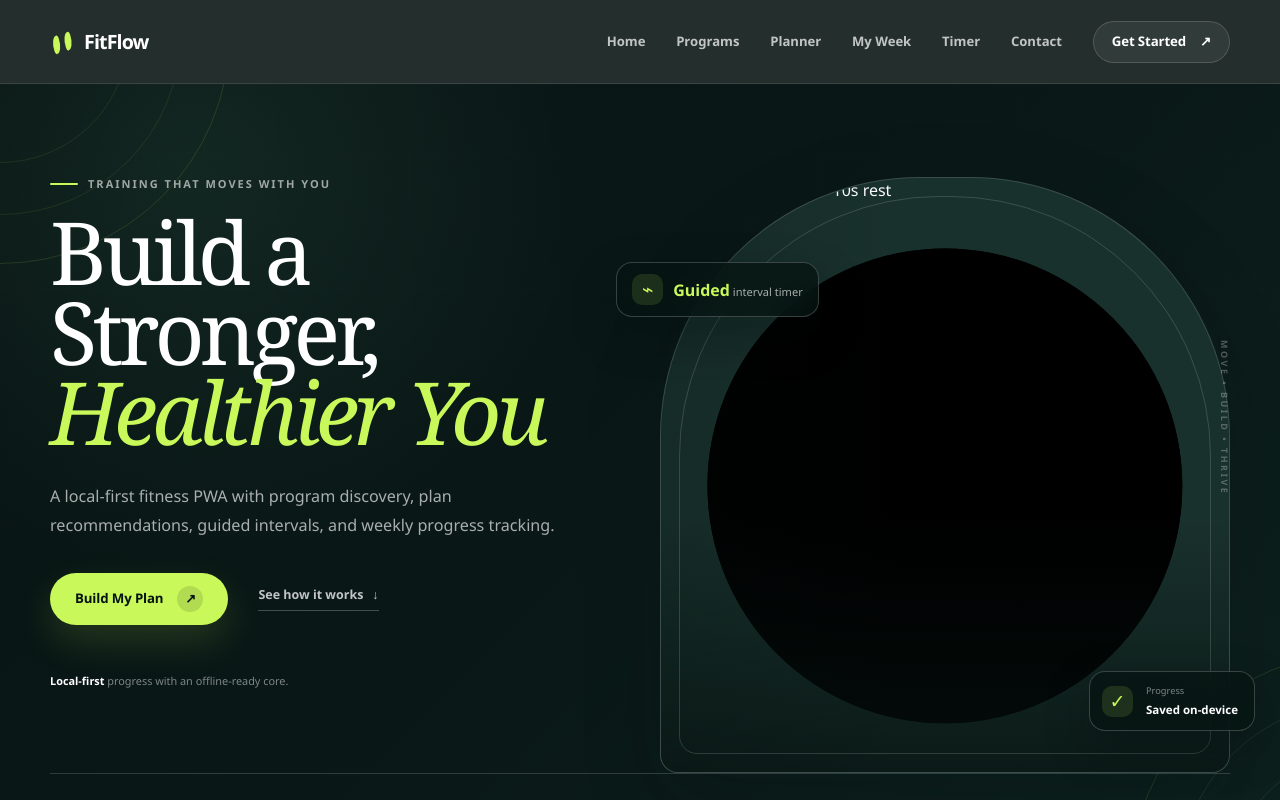
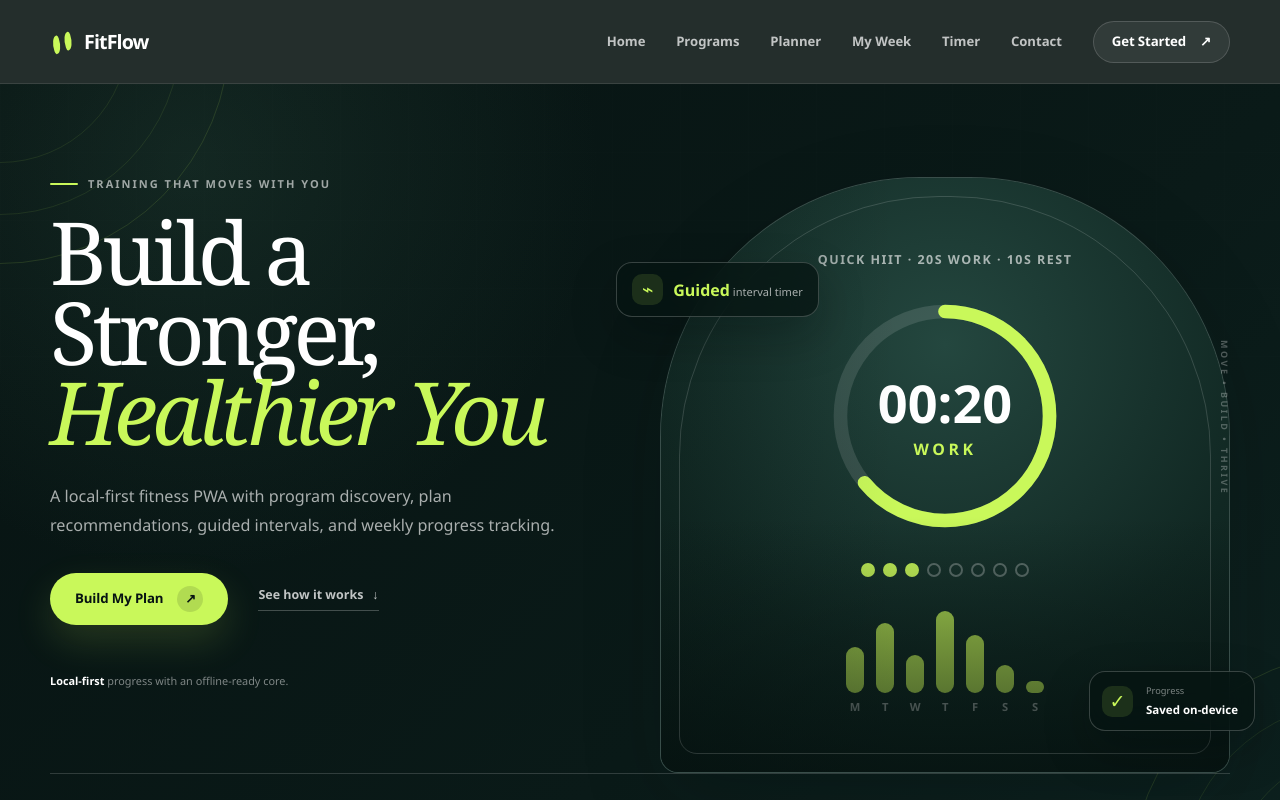
Before and after one commit to rahman-997/fitflow-gym, a Next.js app: page / in a window 1280 px wide. Shown: the top 800 px of the page. Built offline with nearby package versions, Linux system fonts and the light colour scheme.

Commit message:
Add hero-art styles and update program-image styles

```diff
--- a/app/globals.css
+++ b/app/globals.css
@@ -171,7 +171,19 @@ button:focus-visible, a:focus-visible { outline: 3px solid var(--lime); outline-
 .hero-visual { position: relative; align-self: end; min-height: 606px; }
 .hero-image-wrap { position: absolute; inset: 10px 0 0 26px; overflow: hidden; border: 1px solid rgba(255, 255, 255, 0.14); border-radius: 260px 260px 18px 18px; background: #19312c; box-shadow: var(--shadow); }
 .hero-image-wrap::before { position: absolute; z-index: 2; top: 18px; right: 18px; bottom: 18px; left: 18px; border: 1px solid rgba(255, 255, 255, 0.15); border-radius: inherit; content: ""; pointer-events: none; }
-.hero-image-wrap img { width: 100%; height: 100%; object-fit: cover; object-position: 60% center; filter: saturate(0.92) contrast(1.04); }
+.hero-art { position: absolute; inset: 0; display: flex; flex-direction: column; align-items: center; justify-content: center; gap: 22px; padding: 56px 40px 40px; background: radial-gradient(circle at 50% 28%, #24473f, #112823 62%, #0a1b18); color: var(--white); }
+.hero-art-label { margin: 0; color: rgba(255, 255, 255, 0.62); font-size: 0.78rem; font-weight: 700; letter-spacing: 0.12em; text-transform: uppercase; }
+.hero-art-ring { width: min(62%, 250px); height: auto; }
+.hero-art-ring .ring-track { fill: none; stroke: rgba(255, 255, 255, 0.12); stroke-width: 12; }
+.hero-art-ring .ring-fill { fill: none; stroke: var(--lime); stroke-width: 12; stroke-linecap: round; }
+.hero-art-ring .ring-time { fill: var(--white); font-family: inherit; font-size: 46px; font-weight: 700; }
+.hero-art-ring .ring-phase { fill: var(--lime); font-family: inherit; font-size: 14px; font-weight: 800; letter-spacing: 0.22em; }
+.hero-art-pips { display: flex; gap: 8px; }
+.hero-art-pips span { width: 14px; height: 14px; border: 2px solid rgba(255, 255, 255, 0.3); border-radius: 50%; }
+.hero-art-pips span.is-done { border-color: var(--lime); background: var(--lime); }
+.hero-art-week { display: flex; align-items: flex-end; gap: 12px; height: 110px; margin-top: 6px; }
+.hero-art-week span { display: flex; flex-direction: column; align-items: center; justify-content: flex-end; gap: 6px; height: 100%; color: rgba(255, 255, 255, 0.55); font-size: 0.7rem; font-weight: 700; }
+.hero-art-week i { display: block; width: 18px; border-radius: 9px; background: var(--lime); opacity: 0.85; }
 .hero-image-shade { position: absolute; inset: 0; background: linear-gradient(to top, rgba(5, 17, 15, 0.72), transparent 43%), linear-gradient(90deg, rgba(5, 17, 15, 0.18), transparent 42%); }
 
 .metric-card { position: absolute; z-index: 5; display: flex; align-items: center; border: 1px solid rgba(255, 255, 255, 0.2); border-radius: 16px; background: rgba(6, 20, 18, 0.76); color: rgba(255, 255, 255, 0.65); box-shadow: 0 18px 45px rgba(3, 12, 10, 0.28); backdrop-filter: blur(16px); }
@@ -294,14 +306,14 @@ button:focus-visible, a:focus-visible { outline: 3px solid var(--lime); outline-
 .program-card { overflow: hidden; border: 1px solid rgba(12, 23, 22, 0.12); border-radius: var(--radius-md); background: #f8f7f2; box-shadow: 0 10px 38px rgba(27, 41, 37, 0.04); transition: transform 260ms var(--ease), box-shadow 260ms ease; }
 .program-card:hover { box-shadow: 0 24px 60px rgba(27, 41, 37, 0.12); transform: translateY(-7px); }
 .program-image { position: relative; height: 235px; overflow: hidden; background: #20312e; }
-.program-image img { position: absolute; max-width: none; width: 300%; height: 200%; object-fit: cover; filter: saturate(0.88) contrast(1.05); transition: transform 500ms var(--ease), filter 500ms ease; }
-.program-card:hover .program-image img { filter: saturate(1.04) contrast(1.02); transform: scale(1.025); }
-.program-image--strength img { top: 0; left: 0; }
-.program-image--cardio img { top: 0; left: -100%; }
-.program-image--yoga img { top: 0; left: -200%; }
-.program-image--hiit img { top: -100%; left: 0; }
-.program-image--mobility img { top: -100%; left: -100%; }
-.program-image--fullbody img { top: -100%; left: -200%; }
+.program-art { position: absolute; inset: 0; width: 100%; height: 100%; padding: 28px 18%; color: var(--lime); opacity: 0.9; transition: transform 500ms var(--ease); }
+.program-card:hover .program-art { transform: scale(1.04); }
+.program-image--strength { background: linear-gradient(135deg, #18332e, #0d1f1c); }
+.program-image--cardio { background: linear-gradient(135deg, #1a3a34, #0b211d); }
+.program-image--yoga { background: linear-gradient(135deg, #223a33, #12261f); }
+.program-image--hiit { background: linear-gradient(135deg, #143028, #0a1b18); }
+.program-image--mobility { background: linear-gradient(135deg, #1d3732, #0e2420); }
+.program-image--fullbody { background: linear-gradient(135deg, #193630, #0c2019); }
 .program-image::after { position: absolute; inset: 0; background: linear-gradient(to top, rgba(4, 15, 13, 0.56), transparent 56%); content: ""; pointer-events: none; }
 .program-index { position: absolute; z-index: 2; right: 16px; bottom: 14px; display: grid; place-items: center; width: 38px; height: 38px; border: 1px solid rgba(255, 255, 255, 0.35); border-radius: 50%; background: rgba(7, 19, 18, 0.32); color: var(--white); font-family: Georgia, "Times New Roman", serif; font-size: 0.66rem; font-style: italic; backdrop-filter: blur(7px); }
 .program-content { padding: 26px 27px 27px; }
@@ -540,6 +552,10 @@ button:focus-visible, a:focus-visible { outline: 3px solid var(--lime); outline-
 }
 
 @media (max-width: 560px) {
+  .hero-art { padding: 112px 20px 88px; gap: 14px; }
+  .hero-art-label { display: none; }
+  .hero-art-ring { width: min(58%, 200px); }
+  .hero-art-week { height: 78px; gap: 9px; margin-top: 0; }
   .container { width: min(calc(100% - 28px), var(--container)); }
   .site-header { height: 70px; }
   .hero { padding-top: 42px; }
```
